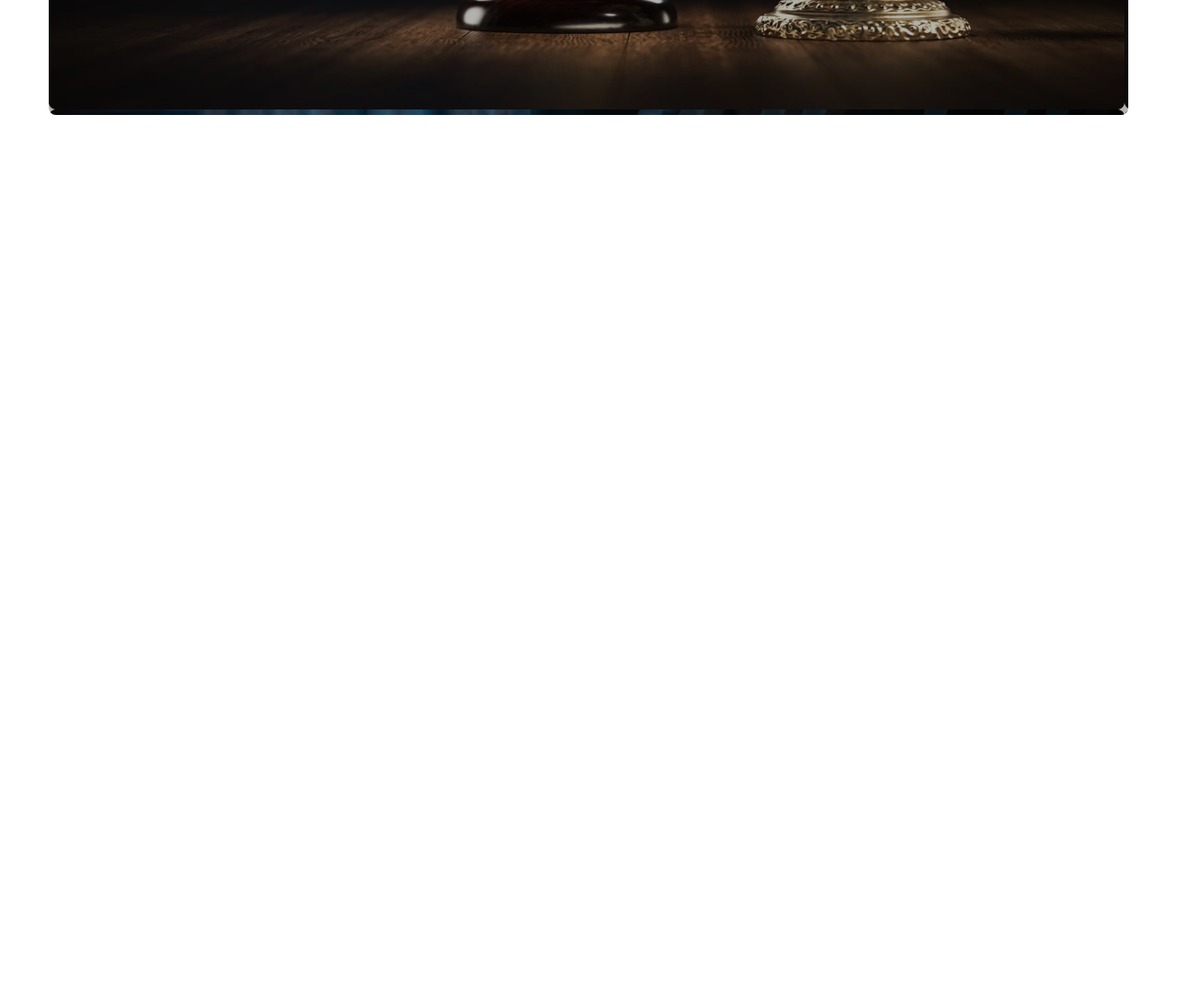
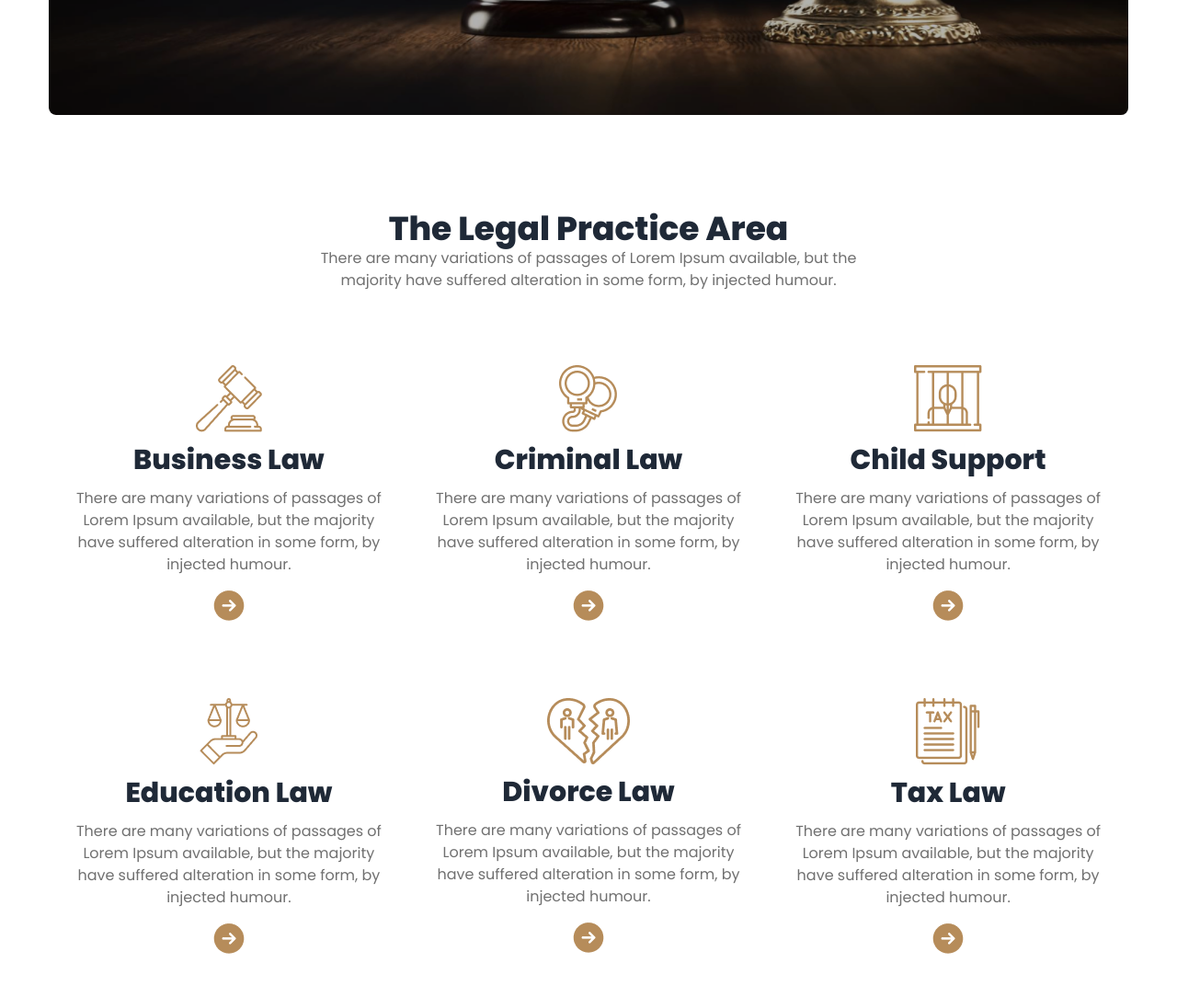
Before and after one commit to Denurychowdhury/legal-solution, a plain HTML site: page index.html in a window 1280 px wide. Shown: the part 535-1619 px from the top of the page at 92% size. Before the commit the page ends 800 px from the top, so only its background shows below. Drawn offline with nearby package versions, Linux system fonts and the light colour scheme.

Commit message:
Complete legal practice container

```diff
--- a/index.html
+++ b/index.html
@@ -82,7 +82,7 @@
                 </div>
             </nav>
             <!-- banner section -->
-            <section class="bg-bannerBg rounded-lg mb-10">
+            <section class="bg-bannerBg bg-cover rounded-lg mb-10">
                 <div class="flex justify-center items-center bg-black bg-opacity-30 lg:py-32 py-10 rounded-lg">
                     <div class="md:w-4/6 w-11/12 text-center mx-auto  md:space-y-7 space-y-3">
                         <h1 class="text-white lg:text-7xl text-3xl font-extrabold">We Provide Effective Legal Solutions</h1>
@@ -98,6 +98,60 @@
                 </div>
             </section>
         </header>
+        <main>
+        <!-- legal practice section -->
+         <section class="w-11/12 mx-auto md:py-16">
+            <div class="md:w-2/4 w-full mx-auto text-center">
+                <h1 class="text-4xl font-extrabold">The Legal Practice Area</h1>
+                <p class="text-base text-paraColor">There are many variations of passages of Lorem Ipsum available, but the majority
+                     have suffered alteration in some form, by injected humour.</p>
+            </div>
+            <div class="grid lg:grid-cols-3 grid-cols-1 md:grid-cols-2 pt-10">
+                    <div class="text-center space-y-3 bg-gradient-to-b hover:from-[#F3F3F3] to-white px-7 py-10">
+                        <img src="./images/business.png" class="mx-auto" alt="">
+                    <h2 class="text-3xl font-extrabold">Business Law</h2>
+                    <p class="text-base text-paraColor">There are many variations of passages of Lorem Ipsum available, but the
+                         majority have suffered alteration in some form, by injected humour.</p>
+                    <img src="./images/Frame.png" class="mx-auto" alt="">
+                    </div>
+                    <div class="text-center space-y-3 bg-gradient-to-b hover:from-[#F3F3F3] to-white px-7 py-10">
+                        <img src="./images/criminal.png" class="mx-auto" alt="">
+                    <h2 class="text-3xl font-extrabold">Criminal Law</h2>
+                    <p class="text-base text-paraColor">There are many variations of passages of Lorem Ipsum available, but the
+                         majority have suffered alteration in some form, by injected humour.</p>
+                    <img src="./images/Frame.png" class="mx-auto" alt="">
+                    </div>
+                    <div class="text-center space-y-3 bg-gradient-to-b hover:from-[#F3F3F3] to-white px-7 py-10">
+                        <img src="./images/child.png" class="mx-auto" alt="">
+                    <h2 class="text-3xl font-extrabold">Child Support</h2>
+                    <p class="text-base text-paraColor">There are many variations of passages of Lorem Ipsum available, but the
+                         majority have suffered alteration in some form, by injected humour.</p>
+                    <img src="./images/Frame.png" class="mx-auto" alt="">
+                    </div>
+                    <div class="text-center space-y-3 bg-gradient-to-b hover:from-[#F3F3F3] to-white px-7 py-10">
+                        <img src="./images/education.png" class="mx-auto" alt="">
+                    <h2 class="text-3xl font-extrabold">Education Law</h2>
+                    <p class="text-base text-paraColor">There are many variations of passages of Lorem Ipsum available, but the
+                         majority have suffered alteration in some form, by injected humour.</p>
+                    <img src="./images/Frame.png" class="mx-auto" alt="">
+                    </div>
+                    <div class="text-center space-y-3 bg-gradient-to-b hover:from-[#F3F3F3] to-white px-7 py-10">
+                        <img src="./images/divorce.png" class="mx-auto" alt="">
+                    <h2 class="text-3xl font-extrabold">Divorce Law</h2>
+                    <p class="text-base text-paraColor">There are many variations of passages of Lorem Ipsum available, but the
+                         majority have suffered alteration in some form, by injected humour.</p>
+                    <img src="./images/Frame.png" class="mx-auto" alt="">
+                    </div>
+                    <div class="text-center space-y-3 bg-gradient-to-b hover:from-[#F3F3F3] to-white px-7 py-10">
+                        <img src="./images/tax.png" class="mx-auto" alt="">
+                    <h2 class="text-3xl font-extrabold">Tax Law</h2>
+                    <p class="text-base text-paraColor">There are many variations of passages of Lorem Ipsum available, but the
+                         majority have suffered alteration in some form, by injected humour.</p>
+                    <img src="./images/Frame.png" class="mx-auto" alt="">
+                    </div>
+            </div>
+         </section>
+        </main>
     </body>
 
 </html>
```
